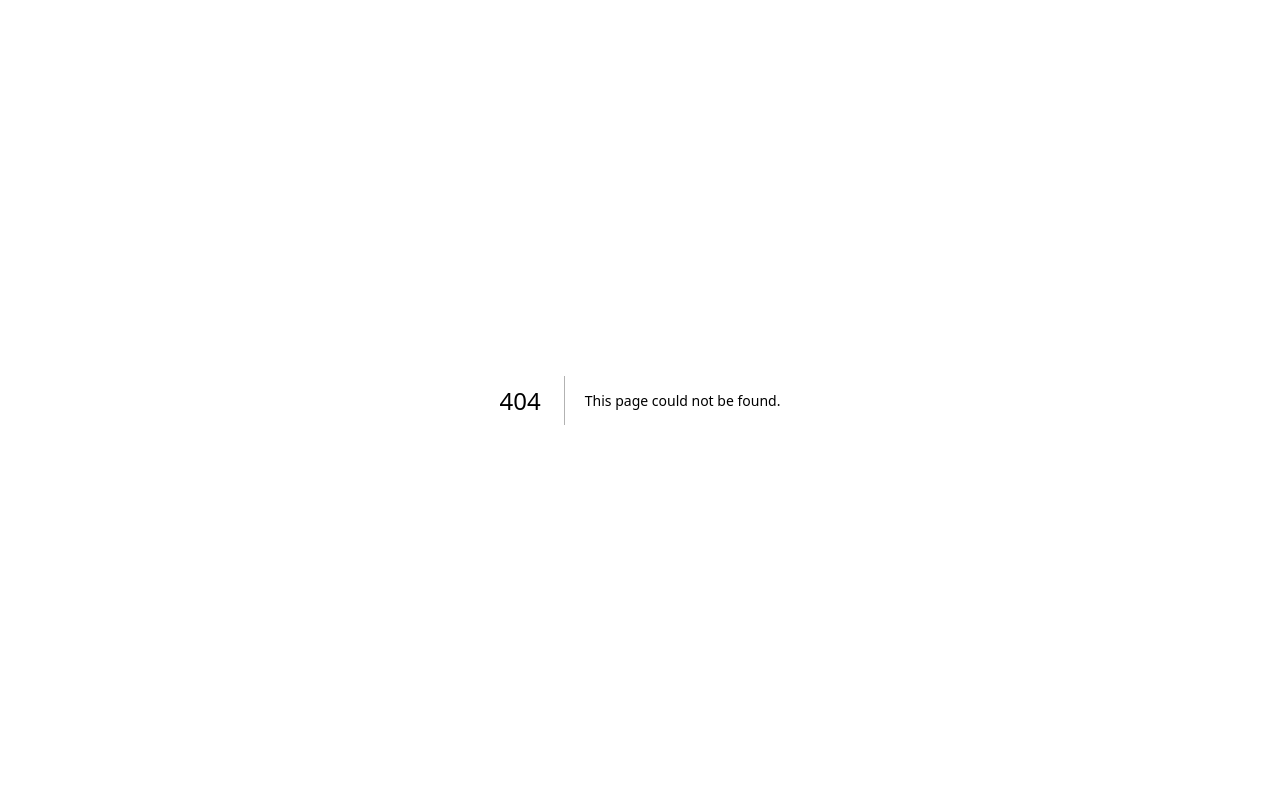
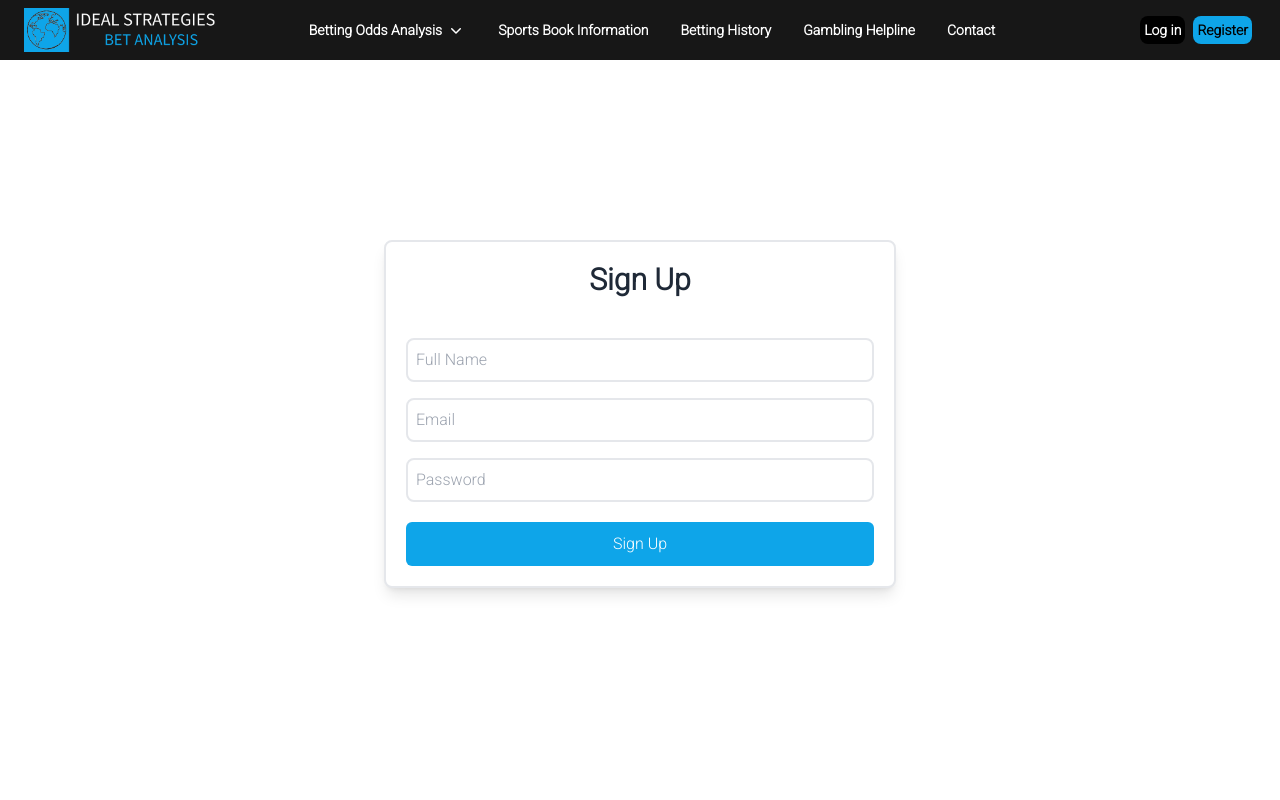
Before and after one commit to jacobgreene-dev/ideal-bet, a Next.js app: page /signup in a window 1280 px wide. Before the commit this address had no page. Shown: the top 800 px of the page. Built offline with nearby package versions, Linux system fonts and the light colour scheme.

Commit message:
Added the basic Login and Sign in pages

```diff
--- a/app/components/_LiveGames.tsx
+++ b/app/components/_LiveGames.tsx
@@ -1,7 +1,7 @@
 import React from 'react';
 import LiveGame from './_LiveGame';
 import * as NBAIcon from 'react-nba-logos';
-import { FaBasketballBall } from 'react-icons/fa';
+
 
 type Team = keyof typeof NBAIcon;
 interface LiveGamesProps {
@@ -34,7 +34,6 @@ export default function LiveGames({ numberOfGames }: LiveGamesProps) {
 
         <div className='flex-col items-center'>
           <div className='flex items-center p-4'>
-            <FaBasketballBall className='mr-2' />
             <h1 className='text-5xl'>Live Games</h1>
           </div>
 
--- a/app/components/_header.tsx
+++ b/app/components/_header.tsx
@@ -114,10 +114,10 @@ export default function Header() {
           </a>
         </PopoverGroup>
         <div className="hidden sm:flex sm:flex-1 sm:justify-end">
-          <a href="#" className="text-sm font-semibold text-white p-1 bg-black m-1 rounded-lg">
+          <a href="/login" className="text-sm font-semibold text-white p-1 bg-black m-1 rounded-lg">
             Log in <span aria-hidden="true"></span>
           </a>
-          <a href="#" className="text-sm font-semibold text-black p-1 bg-sky-500 m-1 rounded-lg">
+          <a href="/signup" className="text-sm font-semibold text-black p-1 bg-sky-500 m-1 rounded-lg">
             Register <span aria-hidden="true"></span>
           </a>
         </div>
--- a/app/contact/page.tsx
+++ b/app/contact/page.tsx
@@ -1,7 +1,7 @@
-import Header from "../components/_Header";
-import Hero from "../components/_Hero";
+import Header from "../components/_header";
+import Hero from "../components/_hero";
 import Contact from "../components/_Contact";
-import Footer from "../components/_Footer";
+import Footer from "../components/_footer";
 
 
 
--- a/app/helpline/page.tsx
+++ b/app/helpline/page.tsx
@@ -1,6 +1,6 @@
-import Header from "../components/_Header";
+import Header from "../components/_header";
 import GamblingHelpline from "../components/_GamblingHelpline";
-import Footer from "../components/_Footer";
+import Footer from "../components/_footer";
 
 export default function App() {
     return(
--- a/app/history/page.tsx
+++ b/app/history/page.tsx
@@ -1,6 +1,6 @@
-import Header from "../components/_Header";
+import Header from "../components/_header";
 import BettingHistory from "../components/_BettingHistory";
-import Footer from "../components/_Footer";
+import Footer from "../components/_footer";
 
 export default function App() {
     return(
--- a/app/information/page.tsx
+++ b/app/information/page.tsx
@@ -1,5 +1,5 @@
-import Header from "../components/_Header";
-import Footer from "../components/_Footer";
+import Header from "../components/_header";
+import Footer from "../components/_footer";
 import SBInfo from "../components/_SBInfo";
 
 export default function App() {
--- /dev/null
+++ b/app/login/page.tsx
@@ -0,0 +1,66 @@
+"use client";
+
+import React, { useState, ChangeEvent } from "react";
+import Header from "../components/_header";
+import Footer from "../components/_footer";
+
+export default function Login() {
+  const [email, setEmail] = useState<string>("");
+  const [pass, setPass] = useState<string>("");
+
+  const inputStyle =
+    "border-[2px] text-black border-silver rounded-lg outline-[#8a4af3] p-2 focus:border-[#8a4af3] ease-linear duration-200 ";
+
+  const handleChange = (evt: ChangeEvent<HTMLInputElement>): void => {
+    const { name, value } = evt.target;
+    if (name === "email") setEmail(value);
+    if (name === "pass") setPass(value);
+  };
+
+  return (
+    <div>
+      <Header />
+      <div className="flex justify-center w-full h-screen">
+        <div className="flex flex-col absolute top-[30%] bg-white shadow-lg border-silver border-[2px] rounded-lg p-5 w-[40%] mobile:w-[90%]">
+        <h1 className="text-3xl font-semibold text-gray-800 mb-6 text-center">Log in</h1>
+
+
+          {/* Email */}
+          <div className="flex mt-4">
+            <input
+              className={`${inputStyle} mt-2 w-full`}
+              name="email"
+              type="email"
+              placeholder="Email"
+              onChange={handleChange}
+              value={email}
+              required
+            />
+          </div>
+
+          {/* Password */}
+          <div className="flex mt-4">
+            <input
+              className={`${inputStyle} w-full`}
+              name="pass"
+              type="password"
+              placeholder="Password"
+              onChange={handleChange}
+              value={pass}
+              required
+            />
+          </div>
+
+          {/* Submit button */}
+          <input
+            type="button"
+            className="mt-5 flex justify-center bg-sky-500 text-white font-medium rounded-md p-2 border-[2px] border-transparent hover:bg-white hover:text-sky-500 hover:border-sky-500 hover:shadow-md ease-linear duration-200"
+            value="Log in"
+            disabled
+          />
+        </div>
+      </div>
+      <Footer />
+    </div>
+  );
+}
--- a/app/page.tsx
+++ b/app/page.tsx
@@ -1,8 +1,8 @@
 //import Image from "next/image";
-import Header from "./components/_Header";
-import Hero from "./components/_Hero";
+import Header from "./components/_header";
+import Hero from "./components/_hero";
 import Body from "./components/_Body";
-import Footer from "./components/_Footer";
+import Footer from "./components/_footer";
 import LiveGames from "./components/_LiveGames";
 import DisplayArticles from "./components/_DisplayArticles";
 
--- /dev/null
+++ b/app/signup/page.tsx
@@ -0,0 +1,80 @@
+"use client";
+
+import React, { useState, ChangeEvent } from "react";
+import Header from "../components/_header";
+import Footer from "../components/_footer";
+
+export default function SignUp() {
+  const [email, setEmail] = useState<string>("");
+  const [pass, setPass] = useState<string>("");
+  const [name, setName] = useState<string>("");
+
+  const inputStyle =
+    "border-[2px] text-black border-silver rounded-lg outline-[#8a4af3] p-2 focus:border-[#8a4af3] ease-linear duration-200 ";
+
+  const handleChange = (evt: ChangeEvent<HTMLInputElement>): void => {
+    const { name, value } = evt.target;
+    if (name === "email") setEmail(value);
+    if (name === "pass") setPass(value);
+    if (name === "name") setName(value);
+  };
+
+  return (
+    <div>
+      <Header />
+      <div className="flex justify-center w-full h-screen">
+        <div className="flex flex-col absolute top-[30%] bg-white shadow-lg border-silver border-[2px] rounded-lg p-5 w-[40%] mobile:w-[90%]">
+          <h1 className="text-3xl font-semibold text-gray-800 mb-6 text-center">Sign Up</h1>
+
+          {/* Name */}
+          <div className="flex mt-4">
+            <input
+              className={`${inputStyle} w-full`}
+              name="name"
+              type="text"
+              placeholder="Full Name"
+              onChange={handleChange}
+              value={name}
+              required
+            />
+          </div>
+
+          {/* Email */}
+          <div className="flex mt-4">
+            <input
+              className={`${inputStyle} w-full`}
+              name="email"
+              type="email"
+              placeholder="Email"
+              onChange={handleChange}
+              value={email}
+              required
+            />
+          </div>
+
+          {/* Password */}
+          <div className="flex mt-4">
+            <input
+              className={`${inputStyle} w-full`}
+              name="pass"
+              type="password"
+              placeholder="Password"
+              onChange={handleChange}
+              value={pass}
+              required
+            />
+          </div>
+
+          {/* Submit button */}
+          <input
+            type="button"
+            className="mt-5 flex justify-center bg-sky-500 text-white font-medium rounded-md p-2 border-[2px] border-transparent hover:bg-white hover:text-sky-500 hover:border-sky-500 hover:shadow-md ease-linear duration-200"
+            value="Sign Up"
+            disabled
+          />
+        </div>
+      </div>
+      <Footer />
+    </div>
+  );
+}
```
